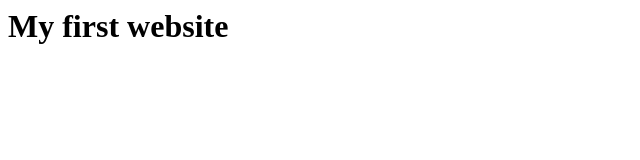
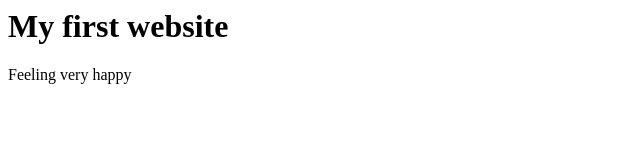
Before and after one commit to Shahruk-Maharuj/search, a plain HTML site: page index.html in a window 1280 px wide. Shown: the whole page, without its empty margins (0-640 px from the left). Drawn offline with Linux system fonts and the light colour scheme.

Commit message:
adding a little more code

```diff
--- a/index.html
+++ b/index.html
@@ -1 +1,2 @@
 <h1>My first website</h1>
+<p>Feeling very happy</p>
```
